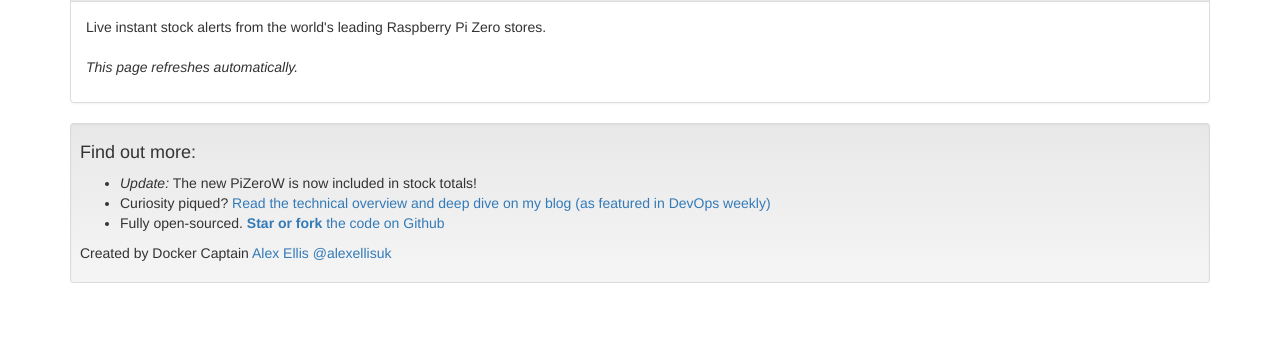
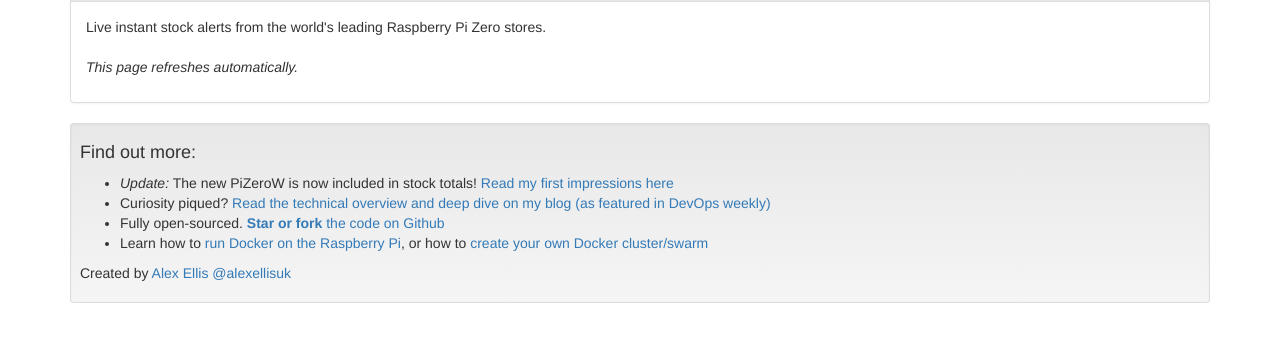
Before and after one commit to alexellis/pi_zero_stock, a website: page web/static/index.html in a window 1280 px wide. Shown: the part 83-424 px from the top of the page. Drawn offline with nearby package versions, Linux system fonts and the light colour scheme; a script that the page names is missing.

Commit message:
Add link to first impressions

```diff
--- a/web/static/index.html
+++ b/web/static/index.html
@@ -35,11 +35,12 @@
       <div class="well well-sm">
         <h4>Find out more:</h4>
         <ul>
-          <li><i>Update:</i> The new PiZeroW is now included in stock totals!</li>
+          <li><i>Update:</i> The new PiZeroW is now included in stock totals! <a href="http://blog.alexellis.io/pizerow-first-impressions/">Read my first impressions here</a></li>
           <li>Curiosity piqued? <a href="http://blog.alexellis.io/rapid-prototype-docker-compose/" target="_blank">Read the technical overview and deep dive on my blog (as featured in DevOps weekly)</a></li>
           <li>Fully open-sourced. <a href="https://github.com/alexellis/pi_zero_stock" target="_blank"><b>Star or fork</b> the code on Github</a></li>
+          <li>Learn how to <a href="http://blog.alexellis.io/tag/raspberry-pi/">run Docker on the Raspberry Pi</a>, or how to <a href="http://blog.alexellis.io/tag/swarm/">create your own Docker cluster/swarm</a></li>
         </ul>
-        <p>Created by Docker Captain <a href="https://twitter.com/alexellisuk" target="_blank">Alex Ellis @alexellisuk</a></p>
+        <p>Created by <a href="https://twitter.com/alexellisuk" target="_blank">Alex Ellis @alexellisuk</a></p>
       </div>
     </div>
 </div>
```
